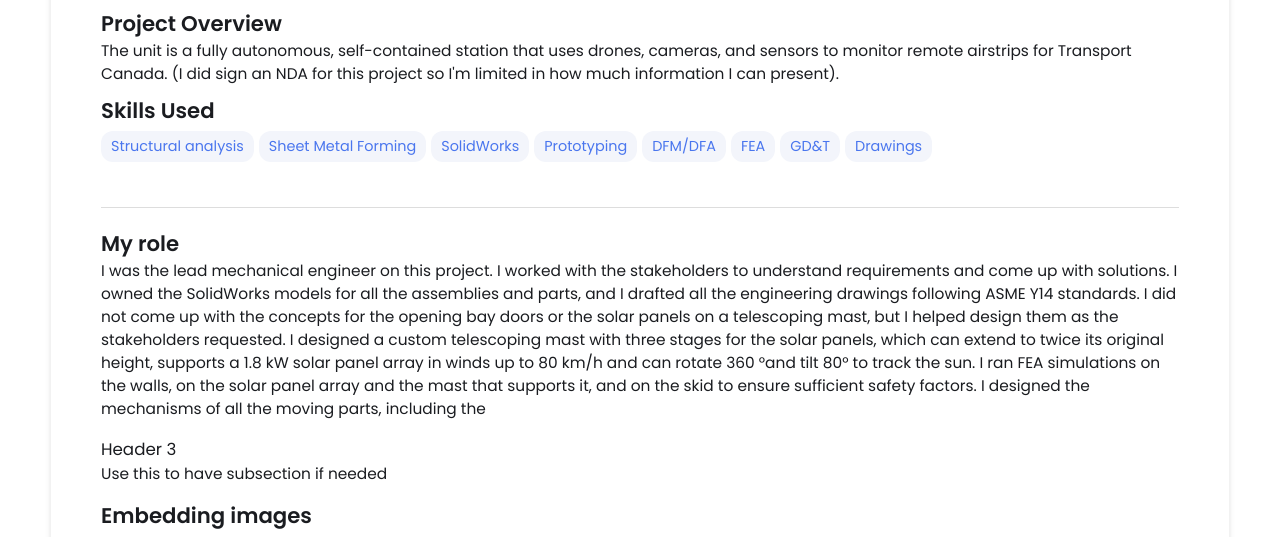
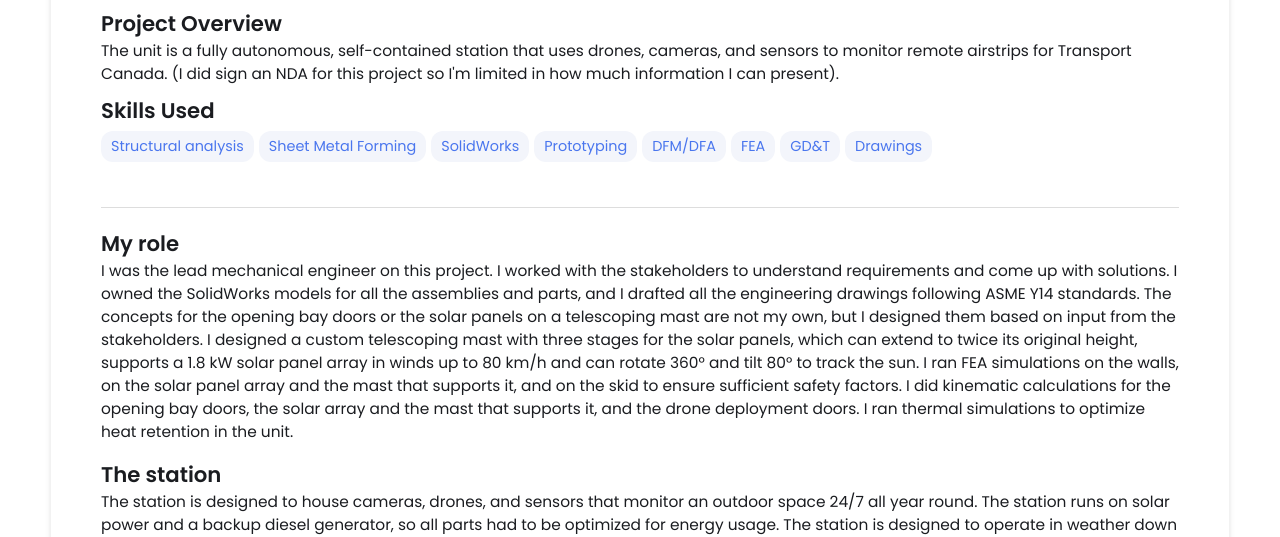
Before and after one commit to kevinrae001/kevinrae001.github.io, a Jekyll site: the page built from _projects/Autonomous Monitoring & Surveillance Unit/index.md, in a window 1280 px wide and 1400 px high, scrolled down 549 px. Shown: the top 537 px of the window. Built offline with Jekyll 4.4.1, drawn with Linux system fonts in a browser that asks for light colours; some of the changed text lies outside the part shown; grey boxes are pictures that could not be loaded.

Commit message:
Update index.md

```diff
--- a/_projects/Autonomous Monitoring & Surveillance Unit/index.md
+++ b/_projects/Autonomous Monitoring & Surveillance Unit/index.md
@@ -17,22 +17,29 @@
 ---
 ## My role
 I was the lead mechanical engineer on this project. I worked with the stakeholders to understand requirements and come up with solutions. I owned the SolidWorks models for all the assemblies and parts, and I drafted all the engineering drawings following ASME Y14 standards.
-I did not come up with the concepts for the opening bay doors or the solar panels on a telescoping mast, but I helped design them as the stakeholders requested.
-I designed a custom telescoping mast with three stages for the solar panels, which can extend to twice its original height, supports a 1.8 kW solar panel array in winds up to 80 km/h and can rotate 360 °and tilt 80° to track the sun.
-I ran FEA simulations on the walls, on the solar panel array and the mast that supports it, and on the skid to ensure sufficient safety factors. I designed the mechanisms of all the moving parts, including the
+The concepts for the opening bay doors or the solar panels on a telescoping mast are not my own, but I designed them based on input from the stakeholders.
+I designed a custom telescoping mast with three stages for the solar panels, which can extend to twice its original height, supports a 1.8 kW solar panel array in winds up to 80 km/h and can rotate 360° and tilt 80° to track the sun.
+I ran FEA simulations on the walls, on the solar panel array and the mast that supports it, and on the skid to ensure sufficient safety factors. I did kinematic calculations for the opening bay doors, the solar array and the mast that supports it, and the drone deployment doors.
+I ran thermal simulations to optimize heat retention in the unit.
 
-### Header 3
-Use this to have subsection if needed
+## The station
+The station is designed to house cameras, drones, and sensors that monitor an outdoor space 24/7 all year round. The station runs on solar power and a backup diesel generator, so all parts had to be optimized for energy usage. The station is designed to operate in weather down to -40° C in remote locations of northern Canada.
 
+## Challenges and solutions
+### Energy Optimization
+Whenever possible, moving parts were designed to avoid changing their potential energy across their range of motion. We wanted parts to move perpendicular to gravity and not against gravity.
+
+### Weatherproofing
+Using principles from automotive sunroofs, I designed the unit to
+
+### Side walls
+The side walls were especially difficult to design. We made several smaller prototypes for the side walls and a full scale prototype.
 
 ## Embedding images
-### External images
-{% include image-gallery.html images="https://live.staticflickr.com/65535/52821641477_d397e56bc4_k.jpg, https://live.staticflickr.com/65535/52822650673_f074b20d90_k.jpg" height="400"%}
-<span style="font-size: 10px">"Starship Test Flight Mission" from https://www.flickr.com/photos/spacex/52821641477/</span>
-You can put in multiple entries. All images will be at a fixed height in the same row. With smaller window, they will switch to columns.
 
 ### Embeed images
-{% include image-gallery.html images="project2.jpg" height="400" %}
+{% include image-gallery.html images="AEMS01.jpg" height="400" %}
+{% include image-gallery.html images="AEMS04.jpg" height="400" %}
 place the images in project folder/images then update the file path.
 
 
```
